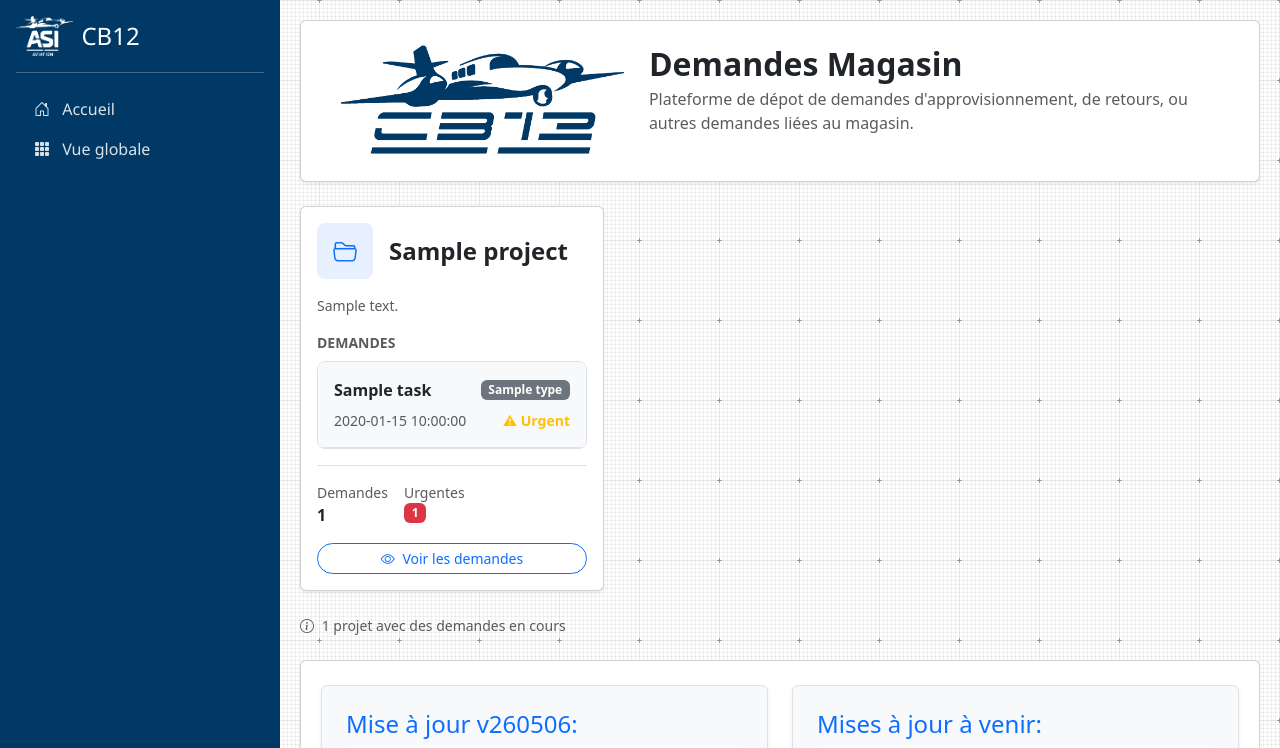
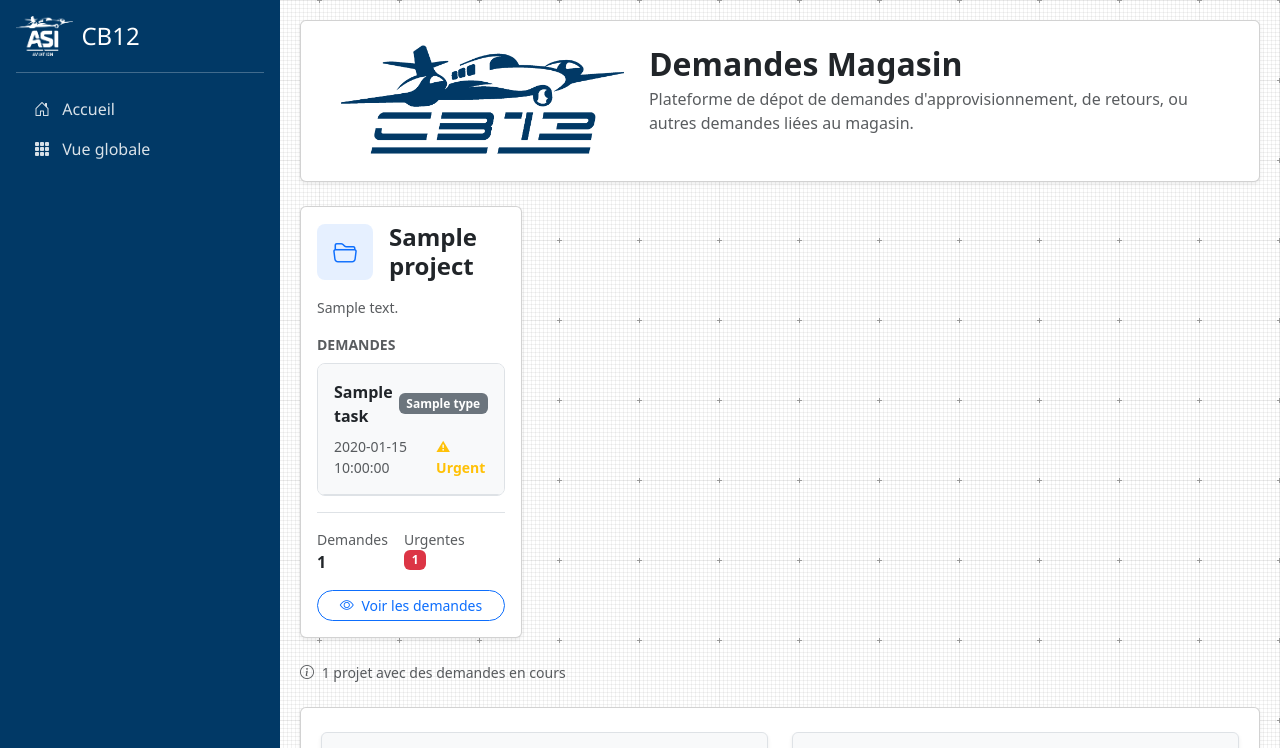
Before and after one commit to Fayvara21/MvcPoo, a PHP site: template app/views/projects/index.php in a window 1280 px wide. Shown: the top 748 px of the page. Run offline with PHP 8.4, Linux system fonts and the light colour scheme; the visitor is signed in with stand-in values (Sample User, id 1); the template is opened without the code that fills it: most values are stand-ins (such as "Sample title", 1, 10 or a date in 2020).

Commit message:
fix: adjust project card layout for improved responsiveness

```diff
--- a/app/views/projects/index.php
+++ b/app/views/projects/index.php
@@ -35,7 +35,7 @@
 
         <div class="row g-4">
             <?php foreach ($projects as $project): ?>
-                <div class="col-12 col-md-6 col-lg-4">
+                <div class="col-12 col-md-6 col-lg-3">
                     <div class="card h-100 border-1 shadow-sm">
 
                         <div class="card-body">
```
